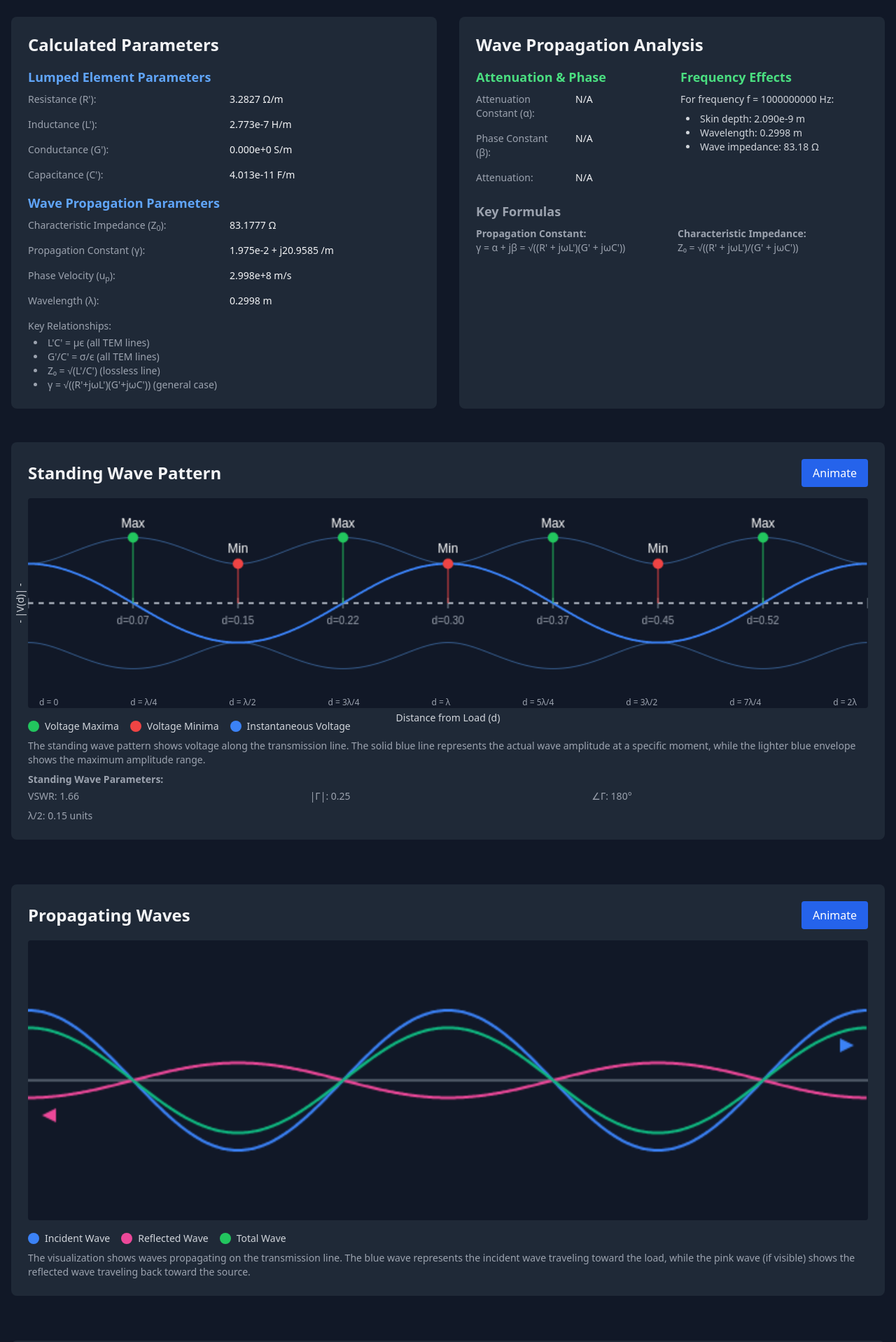
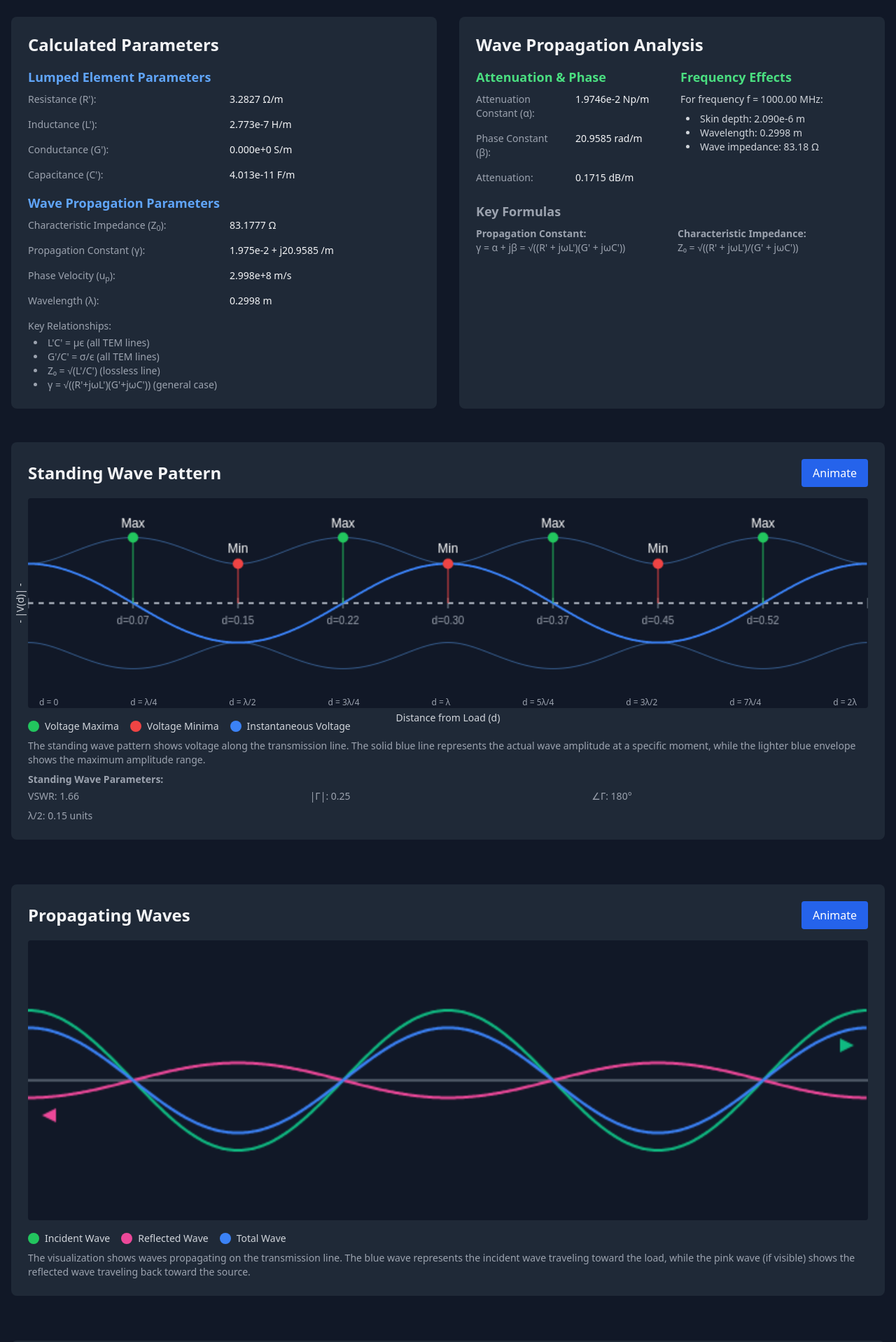
Before and after one commit to sachen-pather/Transmission-line-circuit-analyzer, a React (Vite) app: page / in a window 1280 px wide. Shown: the part 880-2798 px from the top of the page at 70% size. Built offline with nearby package versions, Linux system fonts and the light colour scheme.

Commit message:
corrected answers

```diff
--- a/src/components/PropagatingWaveVisualizer.jsx
+++ b/src/components/PropagatingWaveVisualizer.jsx
@@ -61,7 +61,7 @@ const PropagatingWaveVisualizer = ({ txLineParams, reflectionCoefficient }) => {
 
     // Draw incident wave
     ctx.beginPath();
-    ctx.strokeStyle = "#3B82F6"; // Blue for incident wave
+    ctx.strokeStyle = "#10B981"; // Blue for incident wave
     ctx.lineWidth = 2;
 
     for (let x = 0; x < width; x++) {
@@ -104,7 +104,7 @@ const PropagatingWaveVisualizer = ({ txLineParams, reflectionCoefficient }) => {
 
     // Draw resulting wave (sum of incident and reflected)
     ctx.beginPath();
-    ctx.strokeStyle = "#10B981"; // Green for total wave
+    ctx.strokeStyle = "#3B82F6"; // Blue for total wave
     ctx.lineWidth = 2;
 
     for (let x = 0; x < width; x++) {
@@ -128,7 +128,7 @@ const PropagatingWaveVisualizer = ({ txLineParams, reflectionCoefficient }) => {
     // Add direction arrows
     // Incident wave arrow
     ctx.beginPath();
-    ctx.fillStyle = "#3B82F6";
+    ctx.fillStyle = "#10B981";
     ctx.moveTo(width - 20, height / 2 - 30);
     ctx.lineTo(width - 10, height / 2 - 25);
     ctx.lineTo(width - 20, height / 2 - 20);
@@ -166,7 +166,7 @@ const PropagatingWaveVisualizer = ({ txLineParams, reflectionCoefficient }) => {
       />
       <div className="mt-4 flex flex-wrap gap-4">
         <div className="flex items-center">
-          <div className="w-4 h-4 bg-blue-500 rounded-full mr-2"></div>
+          <div className="w-4 h-4 bg-green-500 rounded-full mr-2"></div>
           <span className="text-sm text-gray-300">Incident Wave</span>
         </div>
         <div className="flex items-center">
@@ -174,7 +174,7 @@ const PropagatingWaveVisualizer = ({ txLineParams, reflectionCoefficient }) => {
           <span className="text-sm text-gray-300">Reflected Wave</span>
         </div>
         <div className="flex items-center">
-          <div className="w-4 h-4 bg-green-500 rounded-full mr-2"></div>
+          <div className="w-4 h-4 bg-blue-500 rounded-full mr-2"></div>
           <span className="text-sm text-gray-300">Total Wave</span>
         </div>
       </div>
--- a/src/components/PropagationAnalysis.jsx
+++ b/src/components/PropagationAnalysis.jsx
@@ -13,22 +13,42 @@ const PropagationAnalysis = ({ txLineParams }) => {
   useEffect(() => {
     if (!txLineParams || !txLineParams.lineParams) return;
 
-    // Extract parameters
-    const { resistance, inductance, conductance, capacitance } =
-      txLineParams.lineParams;
+    // Extract attenuation constant directly from propagation constant
+    let alpha;
+    if (
+      txLineParams.propagationConstant &&
+      txLineParams.propagationConstant.real !== undefined &&
+      txLineParams.propagationConstant.real !== null
+    ) {
+      alpha = txLineParams.propagationConstant.real;
+    } else {
+      // Fallback calculation only if propagationConstant.real is not available
+      const { resistance, inductance, conductance, capacitance } =
+        txLineParams.lineParams;
+      const Z0 = txLineParams.characteristicImpedance;
+      alpha = Z0 > 0 ? resistance / (2 * Z0) + (conductance * Z0) / 2 : 0;
+    }
 
-    if (!resistance || !inductance || !conductance || !capacitance) return;
-
-    // Calculate parameters for lossy line using low-loss approximation
-    // Alpha = (R'/2Z₀) + (G'Z₀/2)
-    const Z0 = txLineParams.characteristicImpedance;
-    const alpha = resistance / (2 * Z0) + (conductance * Z0) / 2;
-
-    // Beta from the phase constant
-    const beta = txLineParams.propagationConstant.imag;
+    // Extract phase constant directly from propagation constant
+    let beta;
+    if (
+      txLineParams.propagationConstant &&
+      txLineParams.propagationConstant.imag !== undefined &&
+      txLineParams.propagationConstant.imag !== null
+    ) {
+      beta = txLineParams.propagationConstant.imag;
+    } else {
+      // Fallback calculation
+      const { inductance, capacitance } = txLineParams.lineParams;
+      const omega = 2 * Math.PI * txLineParams.frequency;
+      beta =
+        inductance && capacitance
+          ? omega * Math.sqrt(inductance * capacitance)
+          : null;
+    }
 
     // Calculate attenuation in dB/m
-    const attenuationDb = 8.686 * alpha; // 8.686 = 20*log10(e)
+    const attenuationDb = alpha !== null ? 8.686 * alpha : null; // 8.686 = 20*log10(e)
 
     setLossyParams({
       alpha,
@@ -36,10 +56,6 @@ const PropagationAnalysis = ({ txLineParams }) => {
       attenuationDb,
     });
   }, [txLineParams]);
-
-  if (!txLineParams || !txLineParams.lineParams) {
-    return null;
-  }
 
   return (
     <motion.div
@@ -58,21 +74,21 @@ const PropagationAnalysis = ({ txLineParams }) => {
           <div className="grid grid-cols-2 gap-4 text-sm">
             <div className="text-gray-400">Attenuation Constant (α):</div>
             <div>
-              {lossyParams.alpha
+              {lossyParams.alpha !== null
                 ? `${lossyParams.alpha.toExponential(4)} Np/m`
                 : "N/A"}
             </div>
 
             <div className="text-gray-400">Phase Constant (β):</div>
             <div>
-              {lossyParams.beta
+              {lossyParams.beta !== null
                 ? `${lossyParams.beta.toFixed(4)} rad/m`
                 : "N/A"}
             </div>
 
             <div className="text-gray-400">Attenuation:</div>
             <div>
-              {lossyParams.attenuationDb
+              {lossyParams.attenuationDb !== null
                 ? `${lossyParams.attenuationDb.toFixed(4)} dB/m`
                 : "N/A"}
             </div>
@@ -85,17 +101,21 @@ const PropagationAnalysis = ({ txLineParams }) => {
           </h3>
           <div className="text-sm text-gray-300">
             <p className="mb-2">
-              For frequency f = {txLineParams.frequency || "N/A"} Hz:
+              For frequency f ={" "}
+              {txLineParams.frequency
+                ? (txLineParams.frequency / 1e6).toFixed(2) + " MHz"
+                : "N/A"}
+              :
             </p>
             <ul className="list-disc list-inside pl-2">
               <li>
                 Skin depth:{" "}
-                {txLineParams.lineParams
+                {txLineParams.conductivity && txLineParams.frequency
                   ? `${(
                       1 /
                       Math.sqrt(
                         Math.PI *
-                          (txLineParams.frequency * 1e6) *
+                          txLineParams.frequency *
                           4e-7 *
                           Math.PI *
                           txLineParams.conductivity
```
